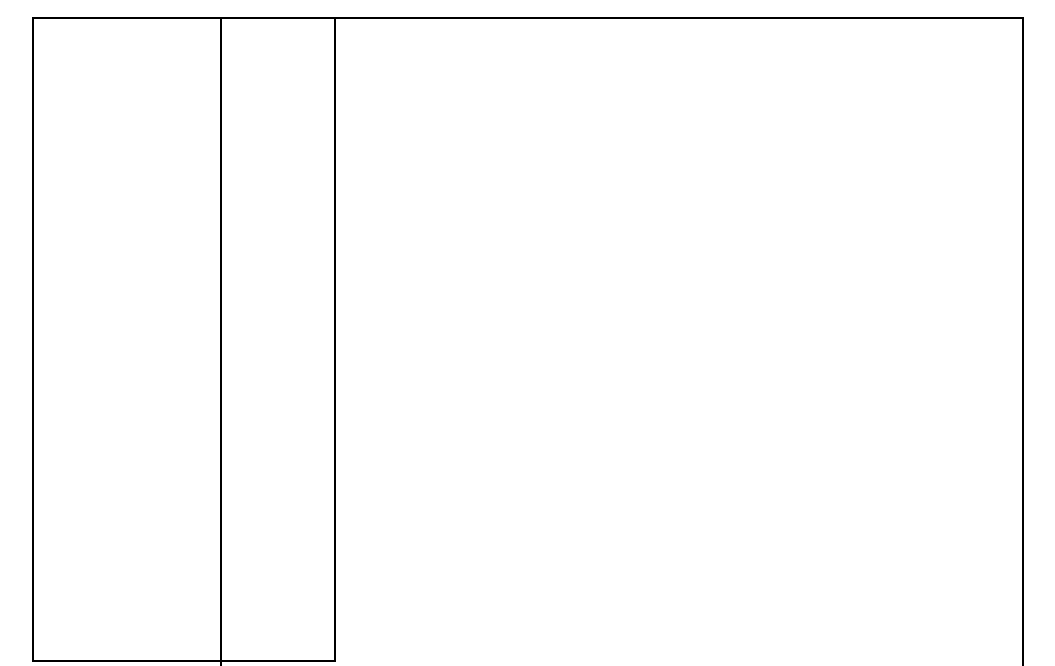
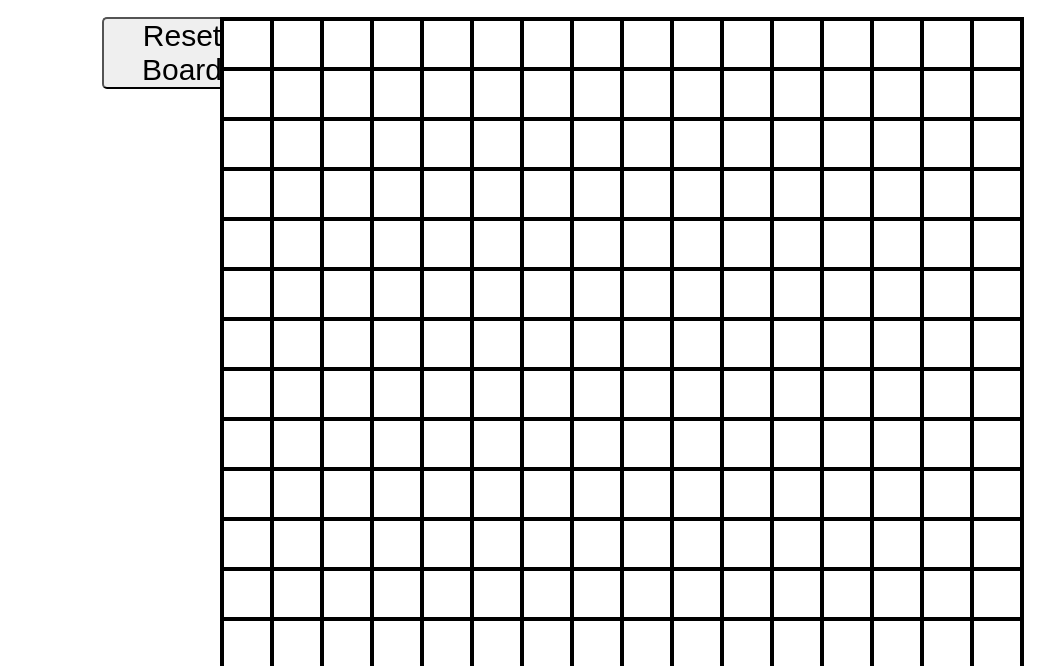
Before and after one commit to matthewlcollins/sketch, a plain HTML site: page index.html in a window 1280 px wide. Shown: the part 133-799 px from the top of the page, without its empty margins (18-1073 px from the left). Drawn offline with Linux system fonts and the light colour scheme.

Commit message:
Etch working with reset button

```diff
--- a/index.html
+++ b/index.html
@@ -9,7 +9,9 @@
 </head>
 <body>
     <div class="header">Etch-o-Sketch</div>
-    <div class="sidebar"></div>
+    <div class="sidebar">
+        <button class="button">Reset Board</button>
+    </div>
     <div class="container"></div>
 </body>
 </html>
--- a/script.js
+++ b/script.js
@@ -0,0 +1,24 @@
+const container = document.querySelector(".container")
+const button = document.querySelector(".button")
+
+function onStartUp() {
+    for (i = 0; i < (16*16); i++) {
+        const box = document.createElement("div")
+        box.classList.add("box")
+        box.style.cssText = `border: 2px solid; background-color: white; height: ${(800/16)}px; aspect-ratio: 1`
+        box.addEventListener("mouseover", () => {
+            box.style.backgroundColor = "black"
+        })
+        container.appendChild(box)
+    }
+}
+
+onStartUp();
+
+
+button.addEventListener("click", () => {
+    const divChildren = document.querySelectorAll(".box")
+    for (i = 0; i < divChildren.length; i++) {
+        divChildren[i].style.backgroundColor = "white"
+    }
+})
--- a/styles.css
+++ b/styles.css
@@ -1,7 +1,7 @@
 * {
     margin: 0;
     padding: 0;
-
+    box-sizing: border-box;
 }
 
 body {
@@ -20,11 +20,13 @@ body {
 
 .container {
     display: flex;
-    border: 2px solid;
     height: 800px;
     width: 800px;
     margin-left: 50%;
     transform: translate(-50%);
+    flex-wrap: wrap;
+    border: 2px solid;
+    box-sizing: content-box;
 }
 
 .sidebar {
@@ -32,9 +34,19 @@ body {
     top: 150px;
     left: 0;
     bottom: 0;
-    width: 300px;
-    margin-left: 50px;
+    width: 200px;
+    margin-left: 100px;
     margin-bottom: 5px;
-    border: 2px solid;
+    display: flex;
+    flex-direction: column;
+    align-items: center;
+    gap: 20px;
+}
 
+.button {
+    aspect-ratio: 3/1;
+    width: 80%;
+    border-radius: 5px;
+    font-size: 30px;
+    text-align: center;
 }
```
